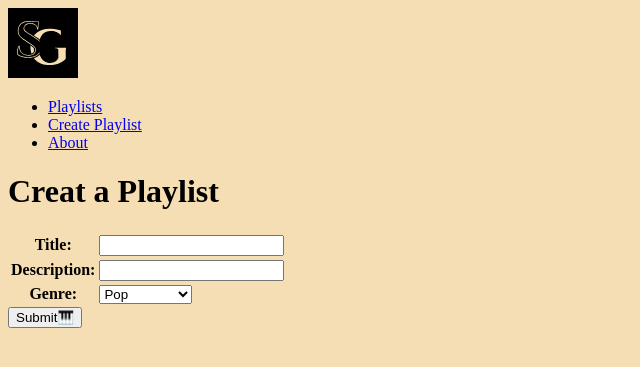
After one commit to Muguntha96/soundsgood, a Django app: page /playlists/create/ in a window 1280 px wide. The commit adds this page. Shown: the top 367 px of the page, without its empty margins (0-640 px from the left). Run offline with Django 4.2, Linux system fonts and the light colour scheme.

Commit message:
create for the create playlist page

```diff
--- /dev/null
+++ b/main_app/static/css/form.css
@@ -0,0 +1,3 @@
+body{
+  background-color: wheat;
+}
--- a/main_app/templates/base.html
+++ b/main_app/templates/base.html
@@ -18,8 +18,9 @@
     </div>
     <nav>
       <ul>
-        <li><a href="/playlists">Playlists</a></li>
-        <li><a href="/about">About</a></li>
+        <li><a href="{% url "playlist-index" %}">Playlists</a></li>
+        <li><a href="{% url "playlist-create" %}">Create Playlist</a></li>
+        <li><a href="{% url "about" %}">About</a></li>
       </ul>
     </nav>
   </header>
--- /dev/null
+++ b/main_app/templates/main_app/playlist_form.html
@@ -0,0 +1,19 @@
+{% extends "base.html" %}
+{% load static %}
+
+{% block head %}
+<link rel="stylesheet" type="text/css" href="{% static "css/form.css" %}">
+{% endblock %}
+
+{% block content %}
+<div class="page-header">
+  <h1>Creat a Playlist</h1>
+</div>
+<form action="" method="post" class="form-container">
+{% csrf_token %}
+<table>
+  {{ form.as_table }}
+</table>
+<button type="submit" class="btn submit">Submit🎹</button>
+</form>
+{% endblock %}
--- a/main_app/urls.py
+++ b/main_app/urls.py
@@ -6,4 +6,5 @@ urlpatterns = [
     path('about/',views.about,name='about'),
     path('playlists/',views.playlist_index,name='playlist-index'),
     path('playlists/<int:playlist_id>',views.playlist_detail,name='playlist-detail'),
+    path('playlists/create/',views.PlaylistCreate.as_view(),name='playlist-create')
 ]
--- a/main_app/views.py
+++ b/main_app/views.py
@@ -1,5 +1,7 @@
 from django.shortcuts import render
-from django.http import HttpResponse
+# from django.http import HttpResponse
+from django.views.generic.edit import CreateView
+from .models import Playlist
 
 from main_app.models import Playlist
 
@@ -17,3 +19,7 @@ def playlist_index(request):
 def playlist_detail(request,playlist_id):
   playlist = Playlist.objects.get(id=playlist_id)
   return render(request,'playlists/detail.html',{'playlist':playlist})
+
+class PlaylistCreate(CreateView):
+  model = Playlist
+  fields = '__all__'
```
